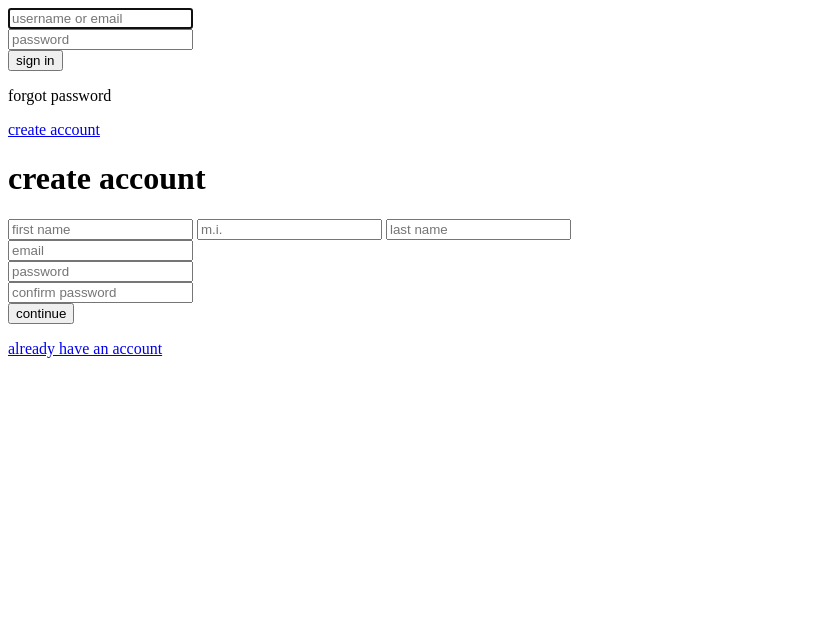
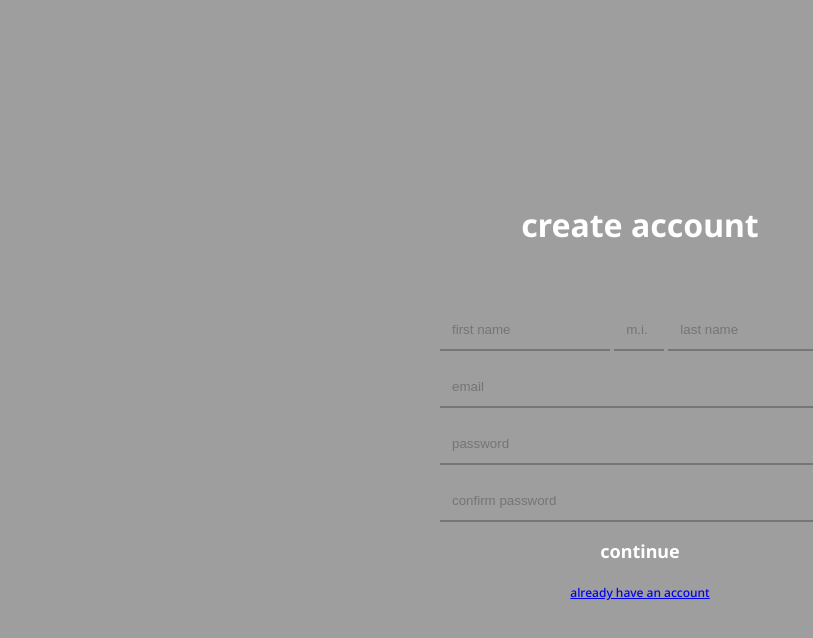
Before and after one commit to HanumanH/tradingJournal, a plain HTML site: page views/index.html in a window 1280 px wide. Shown: the whole page, without its empty margins (0-813 px from the left). Drawn offline with Linux system fonts and the light colour scheme; the site is published under a folder, as on GitHub Pages, so addresses that start at the root find nothing.

Commit message:
serving html files and redirect old html file

```diff
--- /dev/null
+++ b/public/stylesheets/style.css
@@ -0,0 +1,219 @@
+/* properties for the body of the HTML page */
+body {
+    /* color properties or color variables
+    - defind it once here and reference these variables throughout the style.css
+    - to declare a variable in CSS, come up with a name for the variable, then append two hyphens (–) as the prefix */
+    --color-primary: #6d962c;
+    --color-primary-dark: #3b6648;
+    --color-secondary: #1c437a;
+    --color-error: #f02929;
+    --color-success: #09893e;
+    --border-radius: 8px;
+
+
+    /* image properties
+    - background image is in pics folder not root
+    - could not get this image to display in express in ejs until I put "../" in front of the images folder
+    - In short - You have to provide a path relative to css to image */
+    background-image: url("../images/loginPageBackground.jpg");
+
+
+    /* layout property */
+    margin: 0;
+
+    /* vh= vertical height
+    - without this the whole form push all the up against the very top of the page */
+    height: 100vh;
+
+    /* display: flex; tell CSS that we are using flex box to manipulate the boxes (div) in HTML */
+    /* this one and the two below will center vertically and horizontally our container for both of the forms */
+    display: flex;
+    align-items: center;
+    justify-content: center;
+
+    /* this will cover the entire width of the form */
+    background-size: cover;
+}
+
+
+/* styling of container
+- when you get to smaller device it will shrink down to what it need to be */
+.container {
+    width: 400px;
+    max-width: 400px;
+}
+
+
+/* common styling items inside of the container */
+.container,
+.loginInputField,
+.formButton {
+    /* customizing a font with google links >https://fonts.google.com/ */
+    font: 500 1rem 'Noto Sans', sans-serif;
+
+    /* default base font size is 16px
+    - default font color is black */
+    color: white;
+}
+
+
+/* common styling of all the messages on the forms */
+.errorMessagesOnForm {
+    text-align: center;
+    margin-bottom: 0.5rem;
+    font-size: 0.75rem;
+    color: var(--color-error);
+}
+
+
+/* common styling af all login input field on the forms */
+.loginInputField {
+    margin-bottom: 1rem;
+
+    /* centering does not seem to function correctly if display is not set to block */
+    display: block;
+    width: 100%;
+    /* padding: 0.75rem; */
+    box-sizing: border-box;
+    border-top: transparent;
+    border-right: transparent;
+    border-left: transparent;
+    outline: none;
+    background-color: transparent;
+
+    /* if I don't specify the color here than when user type in the field the font is black */
+    color: white;
+
+    /* coloring the cursor inside of the input field */
+    caret-color: var(--color-primary);
+
+    /* animating the input field and transition in color when it is in focus.
+    - transition: background 0.2s, border-color 0.2s; */
+    transition: background 0.2s, border-color 0.2s;
+}
+
+
+/* The color inside the input field change color when your cursive are in it. */
+.loginInputField:focus {
+    border-color: var(--color-primary);
+}
+
+
+/* the input field color change when a error is entered */
+/* .loginInputField-error {
+    color: var(--color-error);
+    border-color: var(--color-error);
+} */
+
+
+/* common styling af all login input field on the forms */
+.registrationInputField {
+    margin-bottom: 1rem;
+
+    /* centering does not seem to function correctly if display is not set to block */
+    display: inline;
+    width: 100%;
+    padding: 0.75rem;
+    box-sizing: border-box;
+    border-top: transparent;
+    border-right: transparent;
+    border-left: transparent;
+    outline: none;
+    background-color: transparent;
+
+    /* if I don't specify the color here than when user type in the field the font is black */
+    color: white;
+
+    /* coloring the cursor inside of the input field */
+    caret-color: var(--color-primary);
+
+    /* animating the input field and transition in color when it is in focus.
+    - transition: background 0.2s, border-color 0.2s; */
+    transition: background 0.2s, border-color 0.2s;
+}
+
+
+/* rigistration first name field property */
+#firstName {
+    width: 170px;
+}
+
+
+/* rigistration first name field property */
+#middleInitial {
+    width: 50px;
+}
+
+
+
+/* rigistration first name field property */
+#lastName {
+    width: 171px;
+}
+
+
+
+
+
+/* styling the button in the forms */
+.formButton {
+    font-size: 18px;
+    font-weight: bold;
+    background: transparent;
+    border: none;
+    cursor: pointer;
+
+    /* if display is not set to block it will not center */
+    display: block;
+    position: relative;
+    margin: 0 auto;
+}
+
+
+/* when pointer are on the "login" button */
+.formButton:hover {
+    color: var(--color-primary)
+}
+
+
+/* when we actually click on the button
+- the sign in font will shrink */
+.formButton:active {
+    transform: scale(0.90);
+}
+
+
+/* Two lines of text on the bottom of the form that have link */
+.linkTextOnForm {
+    text-align: center;
+}
+
+
+/* Setting property for the two links on the the bottom of the page */
+.formLink {
+    cursor: pointer;
+    font-size: 0.75rem;
+}
+
+
+/* when pointer are on the link text */
+.formLink:hover {
+    color: var(--color-primary)
+}
+
+
+/* when we actually click on the link text
+- the font will shrink */
+/* .formLink:active {
+    transform: scale(0.90);
+} */
+
+.hideForm {
+    display: none;
+}
+
+
+.formHeading {
+    text-align: center;
+    margin-bottom: 4rem;
+}
--- a/index.html
+++ b/views/index.html
@@ -37,7 +37,7 @@
     <!-- this is the reference to the "style.css" file in the root folder -->
     <!-- HTML get all it's CSS styling from this file -->
     <link
-        href="/stylesheets/style.css"
+        href="style.css"
         rel="stylesheet"
         type="text/css">
 
@@ -265,7 +265,7 @@
         </form>
     </div>
     <!-- HTML will reference this file for all Java Scripts code -->
-    <script src="/javascripts/script.js"></script>
+    <script src="script.js"></script>
 
 </body>
 
```
Also changed, not shown: public/javascripts/script.js (added, +17 -0 lines), server.js (+94 -1 lines), views/404.html (added, +14 -0 lines), views/dashboard.html (added, +13 -0 lines), views/script.js (renamed from javascripts/script.js), views/style.css (renamed from stylesheets/style.css), 1 other file.
